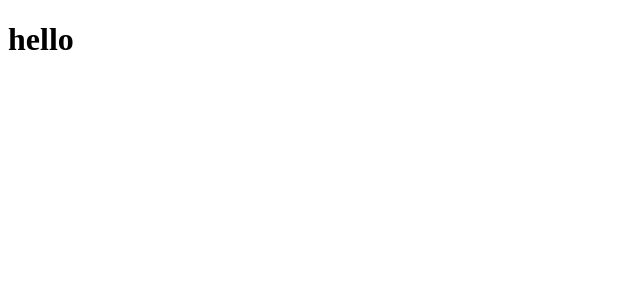
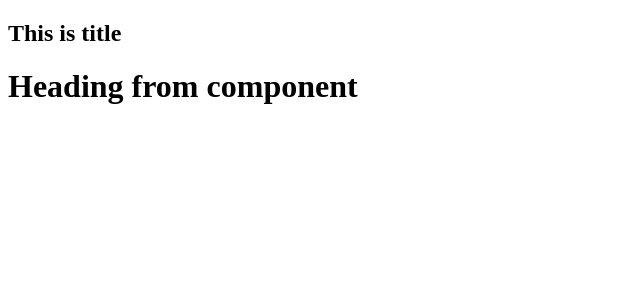
Before and after one commit to kartik23km/namaste-react, a React (Vite) app: page / in a window 1280 px wide. Shown: the top 300 px of the page, without its empty margins (0-640 px from the left). Built offline with nearby package versions, Linux system fonts and the light colour scheme.

Commit message:
namste react ep-3

```diff
--- a/App.js
+++ b/App.js
@@ -1,8 +1,21 @@
 import React from "react"
 import ReactDOM from "react-dom/client"
 
-const heading = React.createElement("h1", {}, "hello")
+// const heading = React.createElement("h1", {}, "hello")
+
+const jsxHeading = <h1>Heading</h1>
+
+const Title = () => {
+    return <h2>This is title</h2>
+}
+
+const HeadingComponent = () => {
+    return (
+
+        <div><Title /><h1>Heading from component</h1></div>
+    )
+}
 
 const root = ReactDOM.createRoot(document.getElementById("root"))
 
-root.render(heading)
+root.render(<HeadingComponent />)
--- a/package.json
+++ b/package.json
@@ -3,6 +3,8 @@
   "version": "1.0.0",
   "description": "Namaste react course",
   "scripts": {
+    "start":"parcel index.html",
+    "build":"parcel build index.html",
     "test": "jest"
   },
   "repository": {
```
